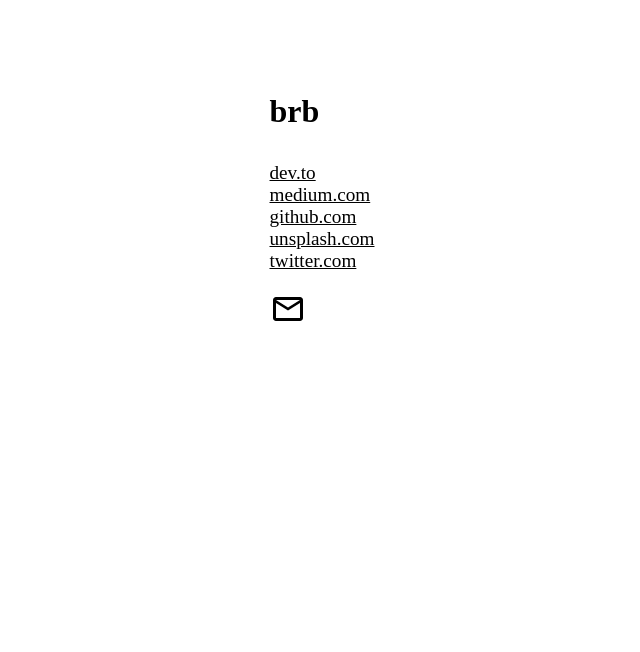
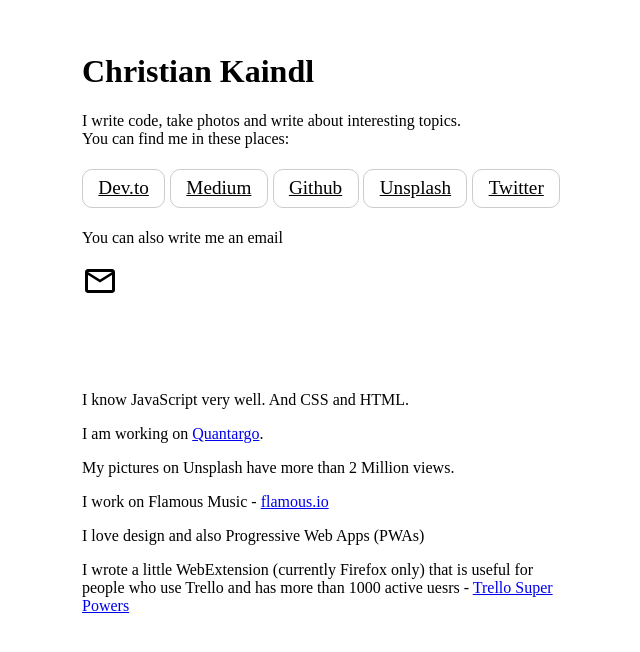
Before and after one commit to christiankaindl/website, a plain HTML site: page index.html in a window 1280 px wide. Shown: the part 144-796 px from the top of the page, without its empty margins (318-958 px from the left). Drawn offline with Linux system fonts and the light colour scheme.

Commit message:
Update website

```diff
--- a/index.html
+++ b/index.html
@@ -19,19 +19,14 @@
     <!-- Thanks to https://gethead.info/ for supplying everything that can go into the HEAD -->
     <title>Christian Kaindl</title>
     <style media="screen">
-      html {
-        min-height: 100%;
-        display: flex;
-        justify-content: center;
-      }
-      @supports (display: grid) {
-        html {
-          display: grid;
-          align-items: center;
-        }
+      * {
+        box-sizing: border-box;
       }
       body {
-        margin-bottom: 8rem;
+        width: 100%;
+        max-width: 32rem;
+        margin: 20vh auto 3em;
+        padding: 1em;
       }
       .intro {
         font-size: 2rem;
@@ -43,20 +38,68 @@
         padding-left: 0;
         font-size: 1.2rem;
       }
+      .social-media > li {
+        display: inline-block;
+      }
       .social-media a {
+        display: inline-block;
+        margin: 0.1rem 0;
         color: black;
+        padding: 0.4em 0.8em;
+        border: 1px solid rgba(0, 0, 0, 0.2);
+        border-radius: 10px;
+      }
+      article p {
+        margin: 2em 0 0 0;
+      }
+      article p + p {
+        margin: 0;
+        text-indent: 1em;
+      }
+      .spacer {
+        margin: 5.5rem 0;
       }
     </style>
   </head>
   <body>
-    <p class="intro">brb</p>
+    <h1 class="intro">Christian Kaindl</h1>
+    <p>
+      I write code, take photos and write about interesting topics.
+      <br />
+      You can find me in these places:
+    </p>
+
     <ul class="social-media">
-      <li> <a href="https://dev.to/christiankaindl">dev.to</a> </li>
-      <li> <a href="https://medium.com/@christiankaindl">medium.com</a> </li>
-      <li> <a href="https://github.com/christiankaindl">github.com</a> </li>
-      <li> <a href="https://unsplash.com/@christiankaindl">unsplash.com</a> </li>
-      <li> <a href="https://twitter.com/christiankaindl">twitter.com</a> </li>
+      <li> <a href="https://dev.to/christiankaindl">Dev.to</a> </li>
+      <li> <a href="https://medium.com/@christiankaindl">Medium</a> </li>
+      <li> <a href="https://github.com/christiankaindl">Github</a> </li>
+      <li> <a href="https://unsplash.com/@christiankaindl">Unsplash</a> </li>
+      <li> <a href="https://twitter.com/christiankaindl">Twitter</a> </li>
     </ul>
+    <p>
+      You can also write me an email
+    </p>
     <a href="mailto:crisscross.kaindl@outlook.de"> <img src="assets/mail.svg" alt="E-mail address"> </a>
+
+    <div class="spacer"></div>
+
+    <p>
+      I know JavaScript very well. And CSS and HTML.
+    </p>
+    <p>
+      I am working on <a href="https://www.quantargo.com/">Quantargo</a>.
+    </p>
+    <p>
+      My pictures on Unsplash have more than 2 Million views.
+    </p>
+    <p>
+      I work on Flamous Music - <a href="https://www.flamous.io/">flamous.io</a>
+    </p>
+    <p>
+      I love design and also Progressive Web Apps (PWAs)
+    </p>
+    <p>
+      I wrote a little WebExtension (currently Firefox only) that is useful for people who use Trello and has more than 1000 active uesrs - <a href="https://addons.mozilla.org/en-US/firefox/addon/trello-super-powers/">Trello Super Powers</a>
+    </p>
   </body>
 </html>
```
